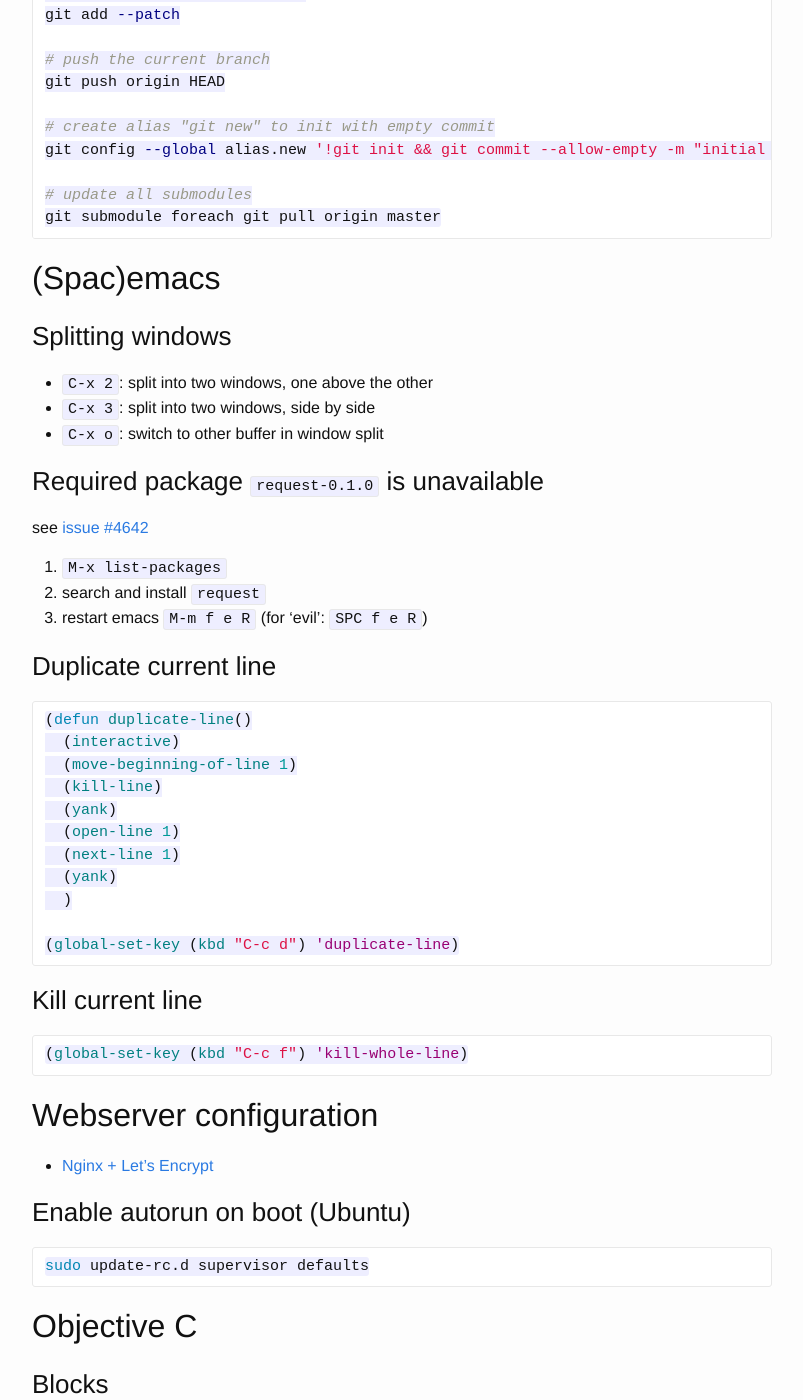
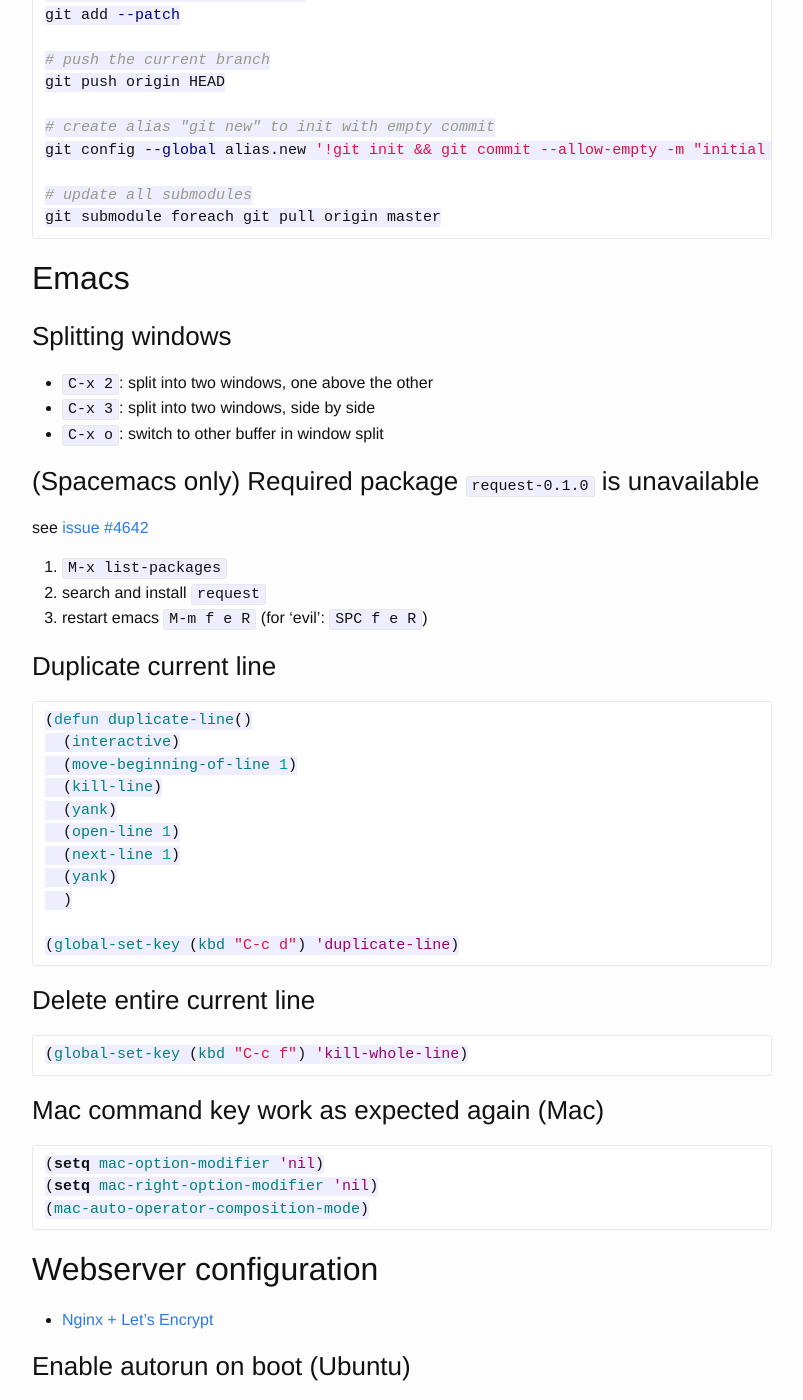
Before and after one commit to agrafix/homepage, a Jekyll site: the page built from notes.md, in a window 1280 px wide and 1400 px high, scrolled down 524 px. Shown: the whole window, without its empty margins (238-1041 px from the left). Built offline with Jekyll 4.4.1, drawn with Linux system fonts in a browser that asks for light colours.

Commit message:
mac emacs bindings

````diff
--- a/notes.md
+++ b/notes.md
@@ -32,7 +32,7 @@ git config --global alias.new '!git init && git commit --allow-empty -m "initial
 git submodule foreach git pull origin master
 ```
 
-## (Spac)emacs
+## Emacs
 
 ### Splitting windows
 
@@ -40,7 +40,7 @@ git submodule foreach git pull origin master
 * `C-x 3`: split into two windows, side by side
 * `C-x o`: switch to other buffer in window split
 
-### Required package `request-0.1.0` is unavailable
+### (Spacemacs only) Required package `request-0.1.0` is unavailable
 
 see [issue #4642][ghc-spacemacs-4642]
 
@@ -64,10 +64,18 @@ see [issue #4642][ghc-spacemacs-4642]
 (global-set-key (kbd "C-c d") 'duplicate-line)
 ```
 
-### Kill current line
+### Delete entire current line
 
 ```elisp
 (global-set-key (kbd "C-c f") 'kill-whole-line)
+```
+
+### Mac command key work as expected again (Mac)
+
+```elisp
+(setq mac-option-modifier 'nil)
+(setq mac-right-option-modifier 'nil)
+(mac-auto-operator-composition-mode)
 ```
 
 ## Webserver configuration
````
